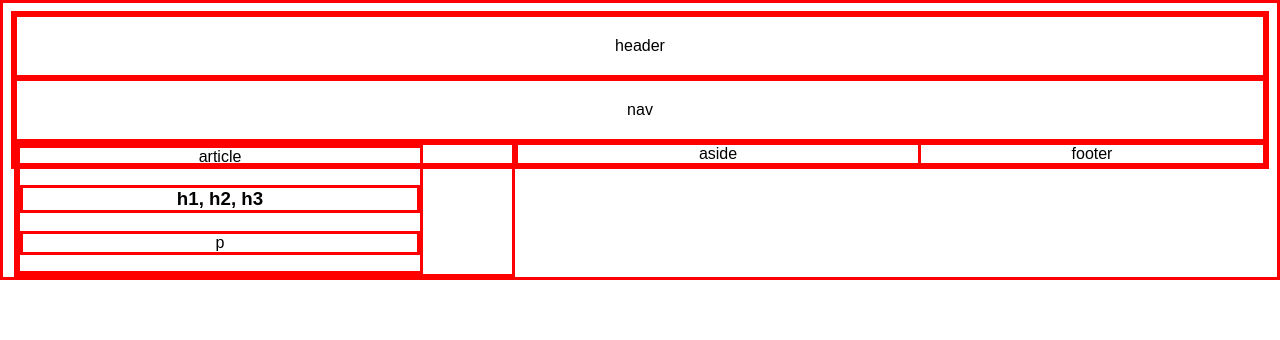
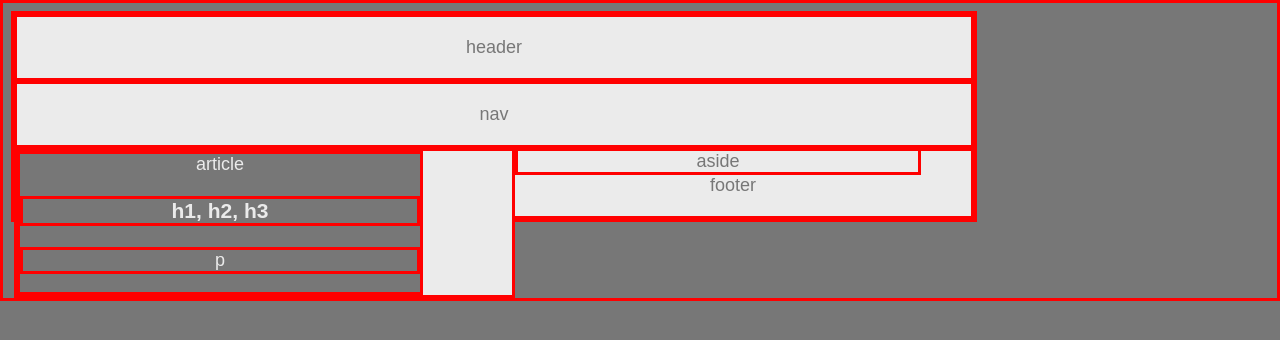
Before and after one commit to tmnguyen8/HW-Wireframe, a plain HTML site: page index.html in a window 1280 px wide. Drawn offline with Linux system fonts and the light colour scheme.

Commit message:
changing all colors

```diff
--- a/style.css
+++ b/style.css
@@ -2,39 +2,48 @@
     border-color: red;
     border-style: solid;
     text-align: center;
+
 }
 
 body {
     font-family: 'Arial', 'Helvetica Neue', Helvetica, sans-serif;
-    color: '#777777';
-    background-color: '#777777';
-    width: '960px';
-    font-size: '18px';
+    color: #777;
+    background-color: #777;
+    width: 960px;
+    font-size: 18px;
+    box-align: center;
 }
 
 header {
-    background-color: '#ebebeb';
+    background-color: #ebebeb;
     padding: 20px;
 }
 nav {
+    background-color: #ebebeb;
     padding: 20px;
 }
 section {
+    background-color: #ebebeb;
     width: 495px;
     float: left;
 }
 aside {
+    background-color: #ebebeb;
     width: 400px;
     float: left;
 }
 
 article {
-    color: '#ebebeb';
-    background-color: '#777';
+    color: #ebebeb;
+    background-color: #777;
     width: 400px;
 }
 
 h1 p {
-    color: '#777';
-    background-color: '#ebebeb';
+    color: #777;
+    background-color: #ebebeb;
 }
+footer {
+    background-color: #ebebeb;
+    padding: 20px;
+}
```
